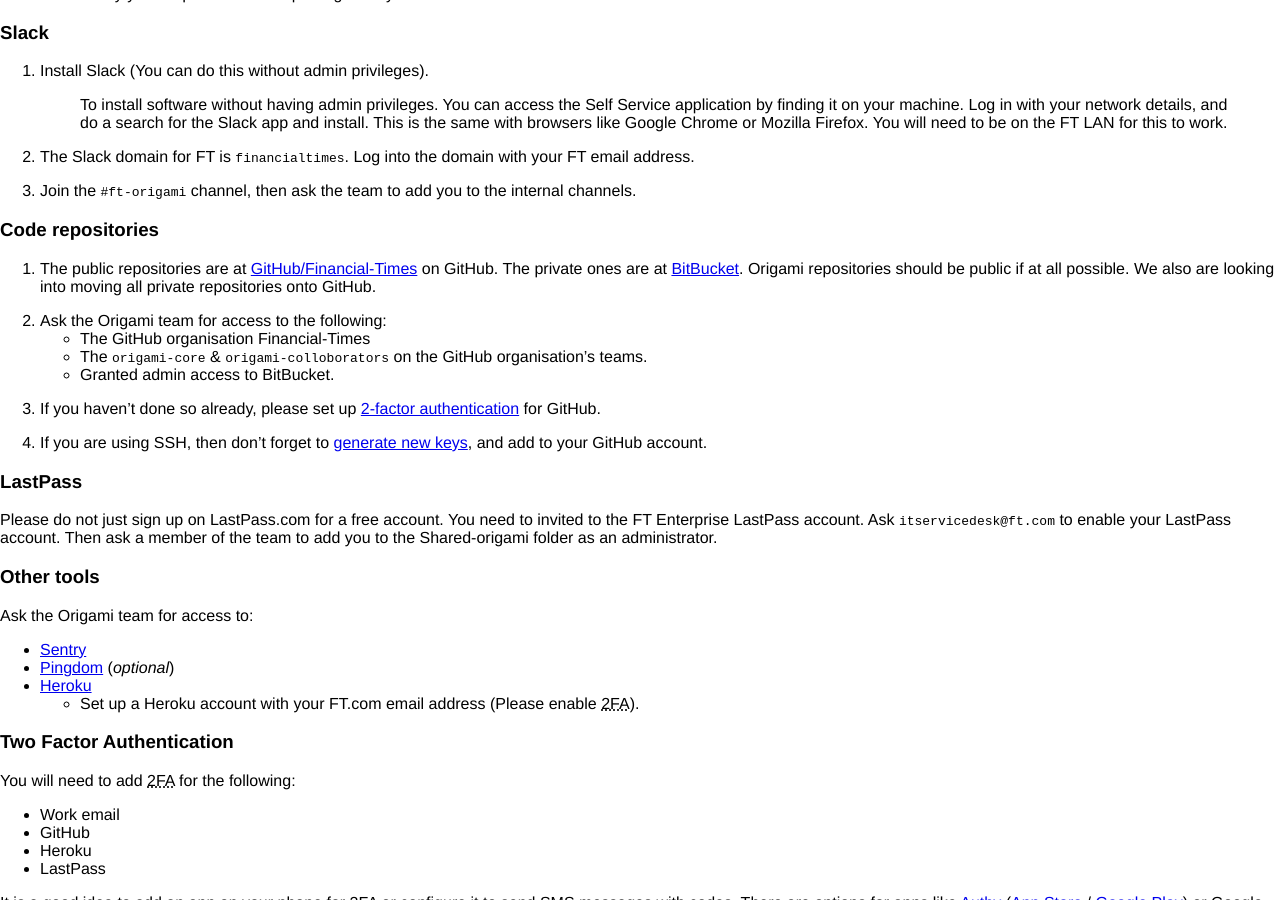
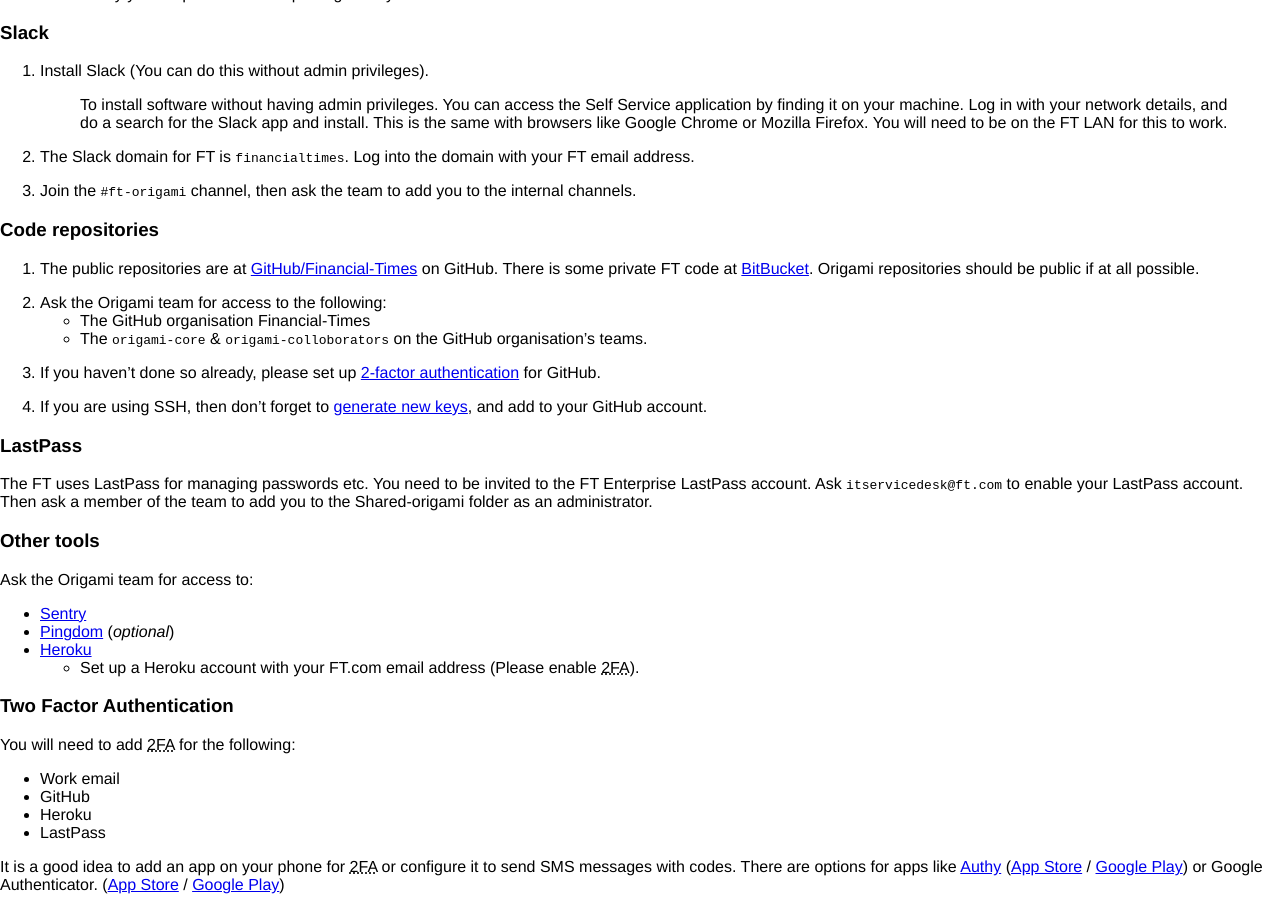
Before and after one commit to Financial-Times/ft-origami, a Jekyll site: the page built from new-starter-guide/new-starter-to-origami.md, in a window 1280 px wide and 900 px high, scrolled down 813 px. Built offline with Jekyll 4.4.1, drawn with Linux system fonts in a browser that asks for light colours; nearby versions of some CDN libraries; comment, search, counter and statistics services are not loaded; a style sheet for code colours, icons or effects is not loaded; some of the changed text lies outside the part shown.

Commit message:
Update ahead of Lee joining

```diff
--- a/new-starter-guide/new-starter-to-origami.md
+++ b/new-starter-guide/new-starter-to-origami.md
@@ -50,12 +50,11 @@ This should hurry your request for admin privileges on your machine.
 
 ### Code repositories
 
-1. The public repositories are at [GitHub/Financial-Times](https://github.com/Financial-Times) on GitHub. The private ones are at [BitBucket](http://git.svc.ft.com/). Origami repositories should be public if at all possible. We also are looking into moving all private repositories onto GitHub.
+1. The public repositories are at [GitHub/Financial-Times](https://github.com/Financial-Times) on GitHub. There is some private FT code at [BitBucket](http://git.svc.ft.com/). Origami repositories should be public if at all possible.
 
 2. Ask the Origami team for access to the following:
   - The GitHub organisation Financial-Times
   - The `origami-core` & `origami-colloborators` on the GitHub organisation's teams.
-  - Granted admin access to BitBucket.
 
 3. If you haven't done so already, please set up [2-factor authentication](https://help.github.com/articles/about-two-factor-authentication/) for GitHub.
 
@@ -63,7 +62,7 @@ This should hurry your request for admin privileges on your machine.
 
 ### LastPass
 
-Please do not just sign up on LastPass.com for a free account. You need to invited to the FT Enterprise LastPass account. Ask `itservicedesk@ft.com` to enable your LastPass account. Then ask a member of the team to add you to the Shared-origami folder as an administrator.
+The FT uses LastPass for managing passwords etc. You need to be invited to the FT Enterprise LastPass account. Ask `itservicedesk@ft.com` to enable your LastPass account. Then ask a member of the team to add you to the Shared-origami folder as an administrator.
 
 ### Other tools
 
@@ -142,6 +141,4 @@ All contributors to Origami must use Pull Requests. These should be peer-reviewe
 
 ## Using Origami
 
-Being a part of the Origami team does need you to understand how the components library works. It is a good practice to go through [the tutorials and the documentation](http://origami.ft.com/).
-
-There are two ways of adding Origami modules. The first one is by the [Origami Build Service](http://origami.ft.com/docs/developer-guide/modules/build-service/). The second way is by doing it the manual way with [Origami Build Tools](http://origami.ft.com/docs/developer-guide/modules/building-modules/) via the CLI.
+All documentation on how to use Origami is here: [the tutorials and the documentation](http://origami.ft.com/).
```
